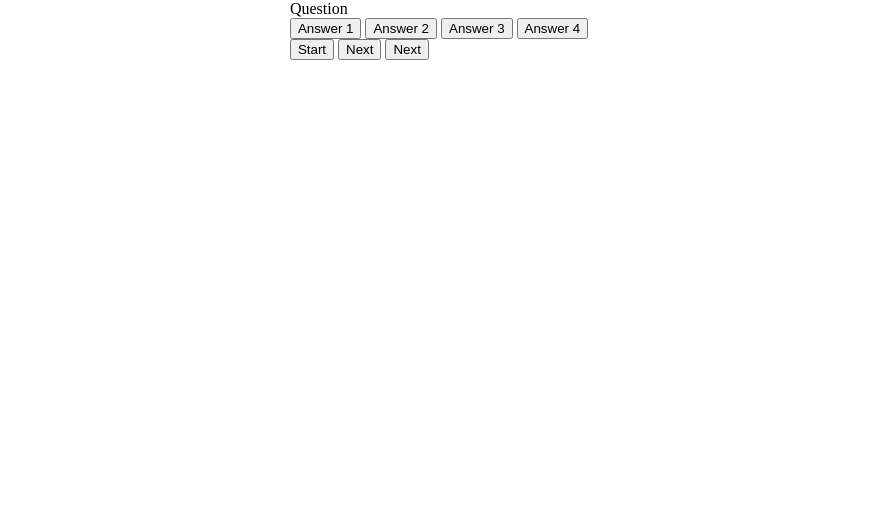
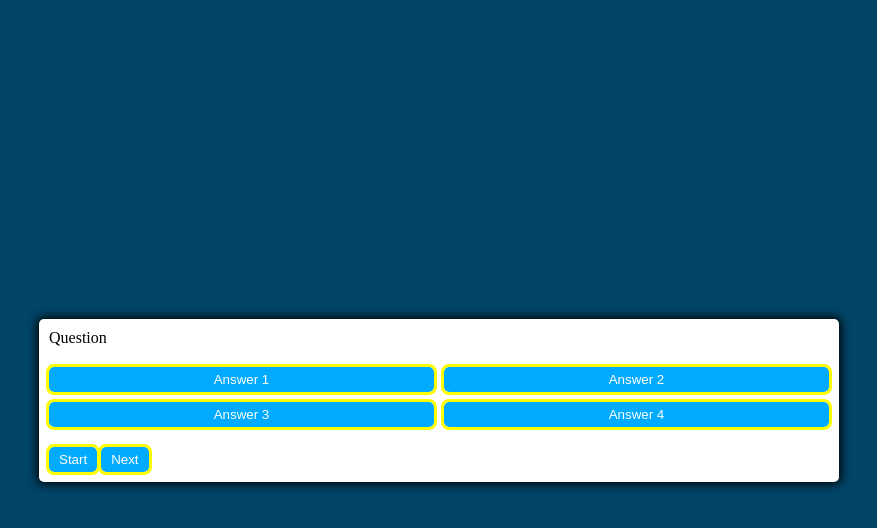
Before and after one commit to Muath01/quiz, a plain HTML site: page index.html in a window 1280 px wide. Shown: the whole page, without its empty margins (201-1078 px from the left). Drawn offline with Linux system fonts and the light colour scheme.

Commit message:
finished html

```diff
--- a/index.html
+++ b/index.html
@@ -20,7 +20,7 @@
         <div class="controls">
             <button id="start-btn" class="start-btn btn">Start</button>
             <button id="next-btn" class="next-btn btn">Next</button>
-            <button>Next</button>
+
         </div>
     </div>
 
--- a/style.css
+++ b/style.css
@@ -2,13 +2,56 @@
     box-sizing: border-box;
 }
 
+:root{
+    --hue-neutral: 200;
+    --hue-wrong:0;
+    --hue-correct: 145;
+}
+
 body{
+    --hue: var(--hue-neutral);
     padding: 0;
     margin:0;
     display: flex;
     width: 100vw;
     height: 100vh;
     justify-content: center;
-    /* align-items: center; */
+    align-items: center;
+    background-color: hsl(var(--hue), 100%, 20%);
 
 }
+
+body.correct{
+    --hue: var(--hue-correct)
+}
+
+body.wrong{
+    --hue: var(--hue-wrong)
+}
+
+.container{
+    width:800px;
+    max-width: 80%;
+    background-color: white;
+    border-radius: 5px;
+    padding: 10px;
+    box-shadow: 0 0 10px 2px;
+}
+
+.btn-grid{
+    display: grid;
+    grid-template-columns: repeat(2,auto);
+    gap: 10px;
+    margin: 20px 0;
+}
+
+
+.btn{
+    --hue: var(--hue-neutral);
+    border: 1px solid hasl(var(--hue), 100% 30px);
+    background-color: hsl(var(--hue), 100%, 50%);
+    border-radius: 5px;
+    padding: 5px 10px;
+    color: white;
+    outline: solid 3px yellow;
+}
```
